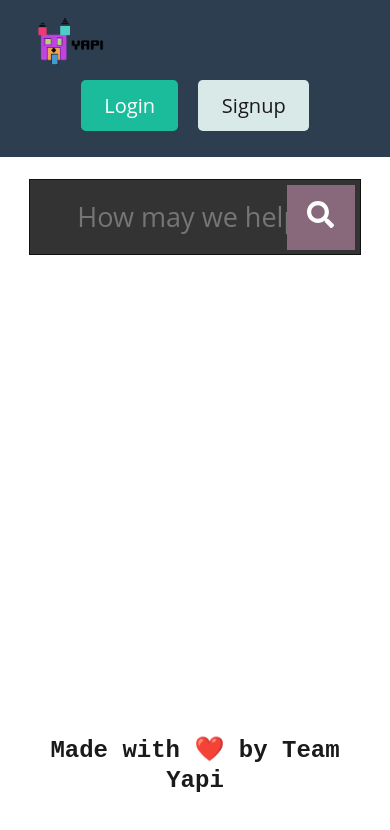
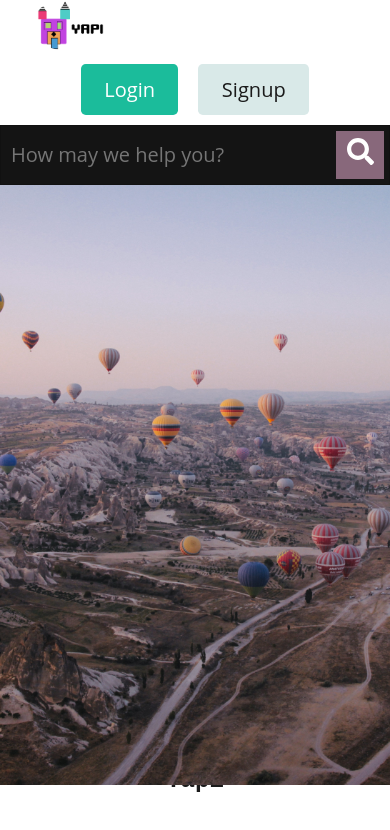
Before and after one commit to m-car/YAPI, a React (Create React App) app in the folder client/: page / in a window 390 px wide. Shown: the top 830 px of the page. Built offline with nearby package versions, Linux system fonts and the light colour scheme.

Commit message:
moving hero to header

```diff
--- a/client/src/components/Header/index.css
+++ b/client/src/components/Header/index.css
@@ -2,3 +2,68 @@
 	height: auto;
 	width: 15rem;
 }
+
+.hero {
+	align-items: center;
+	min-height: 600px;
+}
+
+.hero .search {
+	position: relative;
+	vertical-align: middle;
+	z-index: 2;
+  }
+
+  .hero .search input {
+	width: 100%;
+	height: 76px;
+	line-height: 76px;
+	border: 1px solid #111;
+	background: rgba(0, 0, 0, 0.8);
+	font-size: 27px;
+	padding: 5px 5px 5px 47px;
+	color: #fff;
+	position: relative;
+	border-radius: 0;
+  }
+
+  .hero .search button {
+	position: absolute;
+	top: 6px;
+	right: 6px;
+	color: #fff;
+	background: #88687b;
+	font-size: 27px;
+	height: 65px;
+	line-height: 65px;
+	width: 68px;
+	padding: 0;
+	border: 0;
+  }
+
+  .image {
+	  position: absolute;
+	  z-index: 1;
+	  width: 100%;
+	  height: 600px;
+	  margin: 0 auto;
+	  right: 0;
+	  left: 0;
+	  -o-object-fit: cover;
+	  object-fit: cover;
+  }
+
+  @media (max-width: 767.98px) {
+	  .hero .search input {
+		background: rgba(0, 0, 0, 0.92);
+		font-size: 20px;
+		padding: 5px 5px 5px 10px;
+		height: 60px;
+	  }
+
+	  .hero .search button {
+		height: 48px;
+		width: 48px;
+		line-height: 48px;
+	  }
+	}
--- a/client/src/components/Header/index.js
+++ b/client/src/components/Header/index.js
@@ -1,6 +1,8 @@
 import React from "react";
 import { Link } from "react-router-dom";
 import "./index.css";
+import { FaSearch } from "react-icons/fa";
+import hero from "../../assets/images/hero.jpg";
 import yapilogo from "../../assets/images/yapi-logo.png";
 import Auth from "../../utils/auth";
 import "./header.css";
@@ -11,7 +13,7 @@ const Header = () => {
     Auth.logout();
   };
   return (
-    <header className="bg-primary text-light mb-4 py-3 flex-row align-center">
+    <section className="hero hero--video">
       <div className="container flex-row justify-space-between-lg justify-center align-center">
         <div>
           <Link className="text-light" to="/">
@@ -40,7 +42,21 @@ const Header = () => {
           )}
         </div>
       </div>
-    </header>
+      <div className="search">
+        <form>
+          <input
+            className="input"
+            type="text"
+            name="s"
+            placeholder="How may we help you?"
+          />
+          <button type="submit">
+            <FaSearch />
+          </button>
+        </form>
+      </div>
+      <img className="image" src={hero} alt="hero image"></img>
+    </section>
   );
 };
 
--- a/client/src/pages/Home.js
+++ b/client/src/pages/Home.js
@@ -1,26 +1,28 @@
 import React from "react";
 import { FaSearch } from "react-icons/fa";
-import hero from "../../assets/images/yapi-logo.png";
+import hero from "../assets/images/hero.jpg";
 import "./home.css";
 import { useQuery } from "@apollo/client";
 
 const Home = () => {
   return (
-    <section class="hero hero--video">
-      <div class="search">
-        <form>
-          <input
-            class="input"
-            type="text"
-            name="s"
-            placeholder="How may we help you?"
-          />
-          <button type="submit">
-            <FaSearch />
-          </button>
-        </form>
-      </div>
-    </section>
+    // <section className="hero hero--video">
+    //   <div className="search">
+    //     <form>
+    //       <input
+    //         className="input"
+    //         type="text"
+    //         name="s"
+    //         placeholder="How may we help you?"
+    //       />
+    //       <button type="submit">
+    //         <FaSearch />
+    //       </button>
+    //     </form>
+    //   </div>
+    //   <img className="image" src={hero} alt="hero image"></img>
+    // </section>
+    <h1>Hehe</h1>
   );
 };
 
--- a/client/src/pages/home.css
+++ b/client/src/pages/home.css
@@ -1,11 +1,10 @@
-
-.search {
+.hero .search {
   position: relative;
   vertical-align: middle;
   z-index: 2;
 }
 
-.search input {
+.hero .search input {
   width: 100%;
   height: 76px;
   line-height: 76px;
@@ -18,7 +17,7 @@
   border-radius: 0;
 }
 
-.search button {
+.hero .search button {
   position: absolute;
   top: 6px;
   right: 6px;
@@ -31,3 +30,30 @@
   padding: 0;
   border: 0;
 }
+
+.image {
+	position: absolute;
+	z-index: 1;
+	width: 100%;
+	height: 600px;
+	margin: 0 auto;
+	right: 0;
+	left: 0;
+	-o-object-fit: cover;
+	object-fit: cover;
+}
+
+@media (max-width: 767.98px) {
+	.hero .search input {
+	  background: rgba(0, 0, 0, 0.92);
+	  font-size: 20px;
+	  padding: 5px 5px 5px 10px;
+	  height: 60px;
+	}
+
+	.hero .search button {
+	  height: 48px;
+	  width: 48px;
+	  line-height: 48px;
+	}
+  }
```
Also changed, not shown: 1 other file (tests, documents, lock files or other folders). Lines whose indentation alone changed are shown as unchanged.
